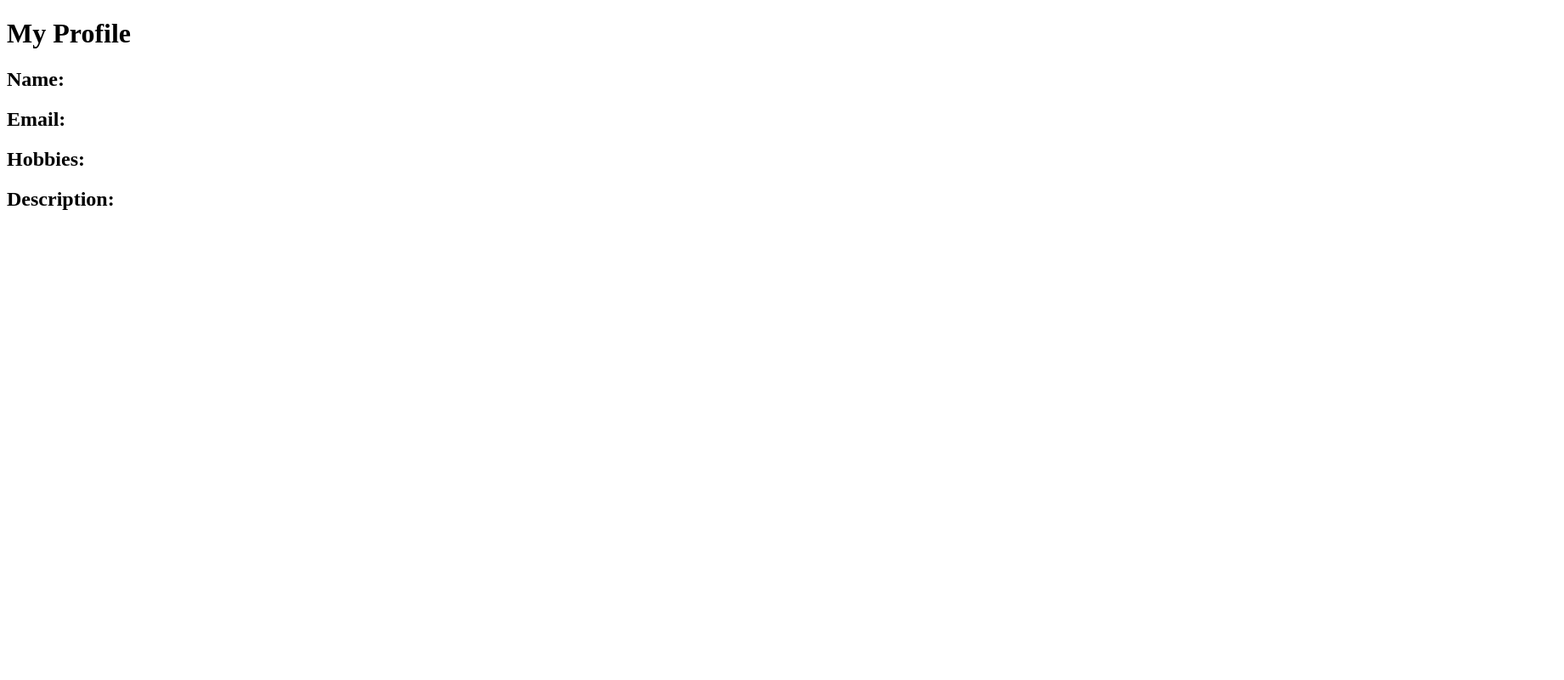
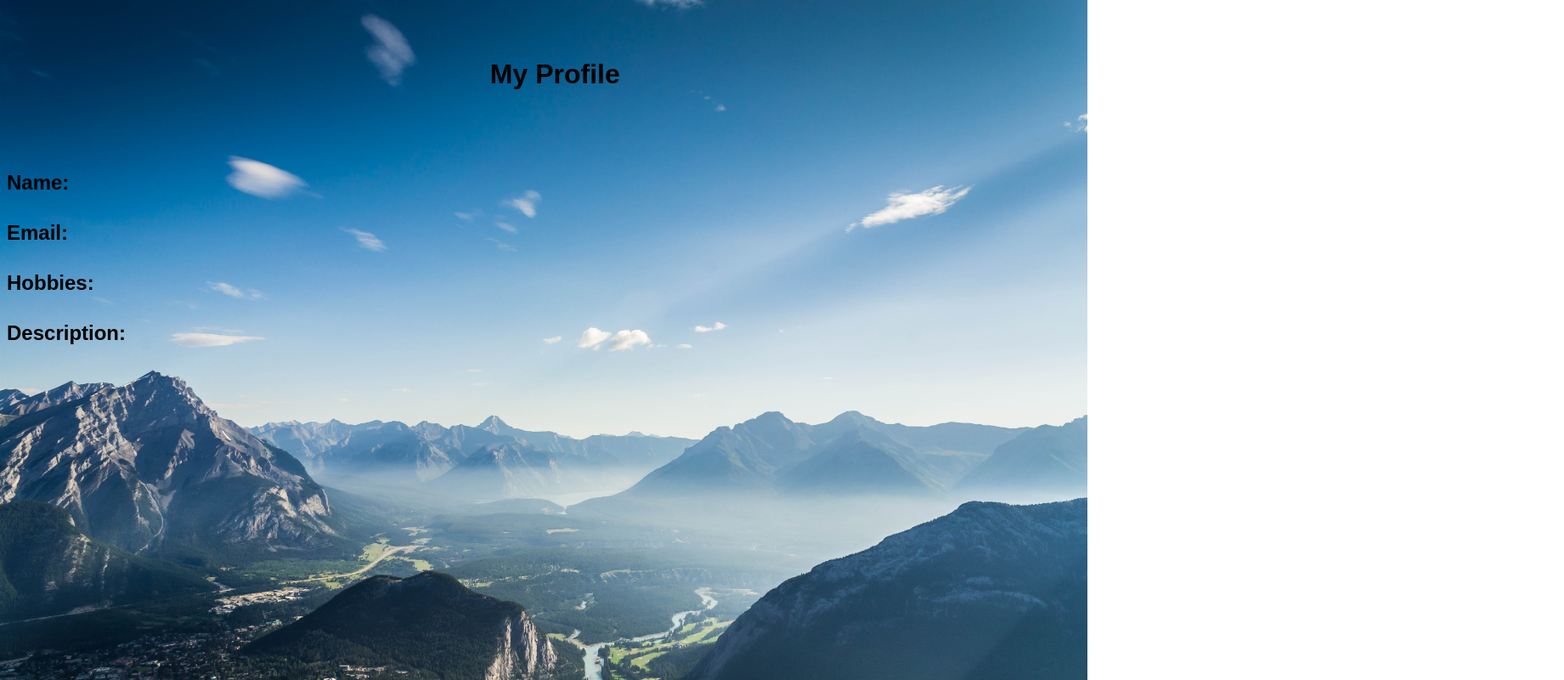
Before and after one commit to phistando/profile-node, a plain HTML site: page index.html in a window 1280 px wide. Shown: the whole page at 85% size, 1841 px wide, since content can reach past the window. Drawn offline with nearby package versions, Linux system fonts and the light colour scheme; no server answers.

Commit message:
added simple css styling

```diff
--- a/index.html
+++ b/index.html
@@ -8,7 +8,7 @@
   <body>
     <div class ="container">
       <h1> My Profile </h1>
-      <div>
+      <div class="content">
         <h2>Name: <span id="name"></span></h2>
         <h2>Email: <span id="email"></span></h2>
         <h2>Hobbies: <span id="hobbies"></span></h2>
--- a/style.css
+++ b/style.css
@@ -0,0 +1,24 @@
+* {
+  box-sizing: border-box;
+  font-family: sans-serif;
+}
+
+
+body {
+  background-image: url("/assets/bgpic.jpeg");
+  background-size: cover;
+  background-repeat: no-repeat;
+  line-height: 1.625;
+}
+
+h1 {
+  position: relative;
+  left: 45%;
+  padding-top: 40px;
+  padding-bottom: 60px;
+}
+
+
+span {
+  font-size: 18px;
+}
```
Also changed, not shown: assets/bgpic.jpeg (added).
